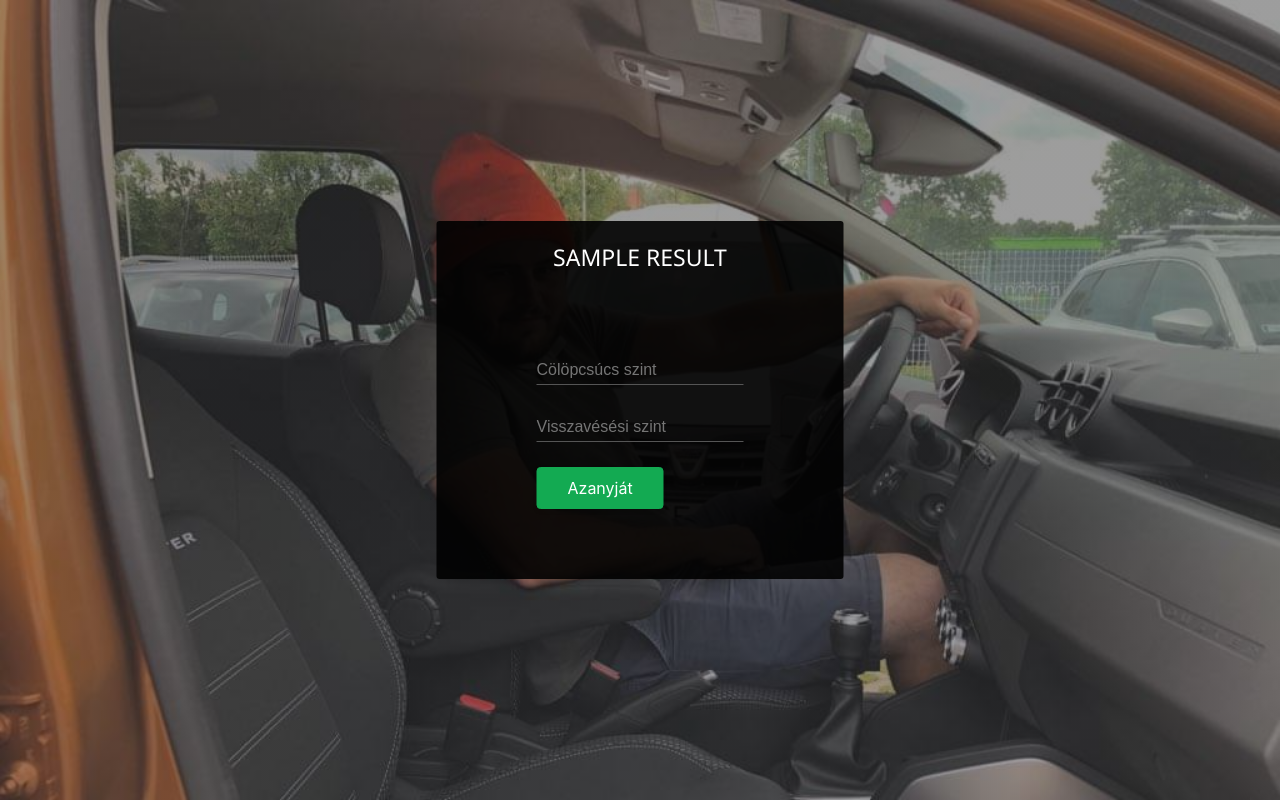
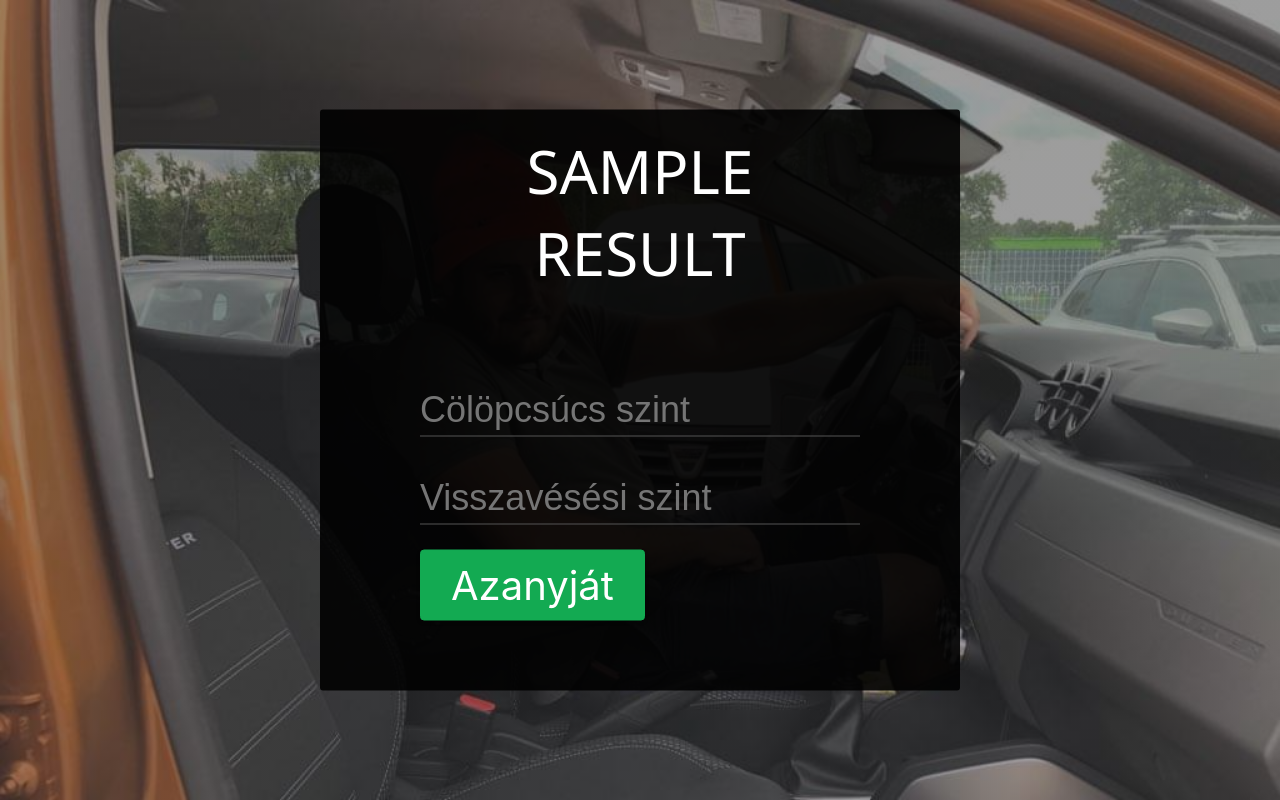
Before and after one commit to farad213/fugro_2, a Django app: template length_calc/templates/length_calc/home.html in a window 1280 px wide. Run offline with Django 4.2, Linux system fonts and the light colour scheme; tables that the repository leaves empty hold one stand-in row (values such as "Sample post"); the template is opened without the code that fills it: values that come from a table or form of the project are taken from there, most other values are stand-ins (such as "Sample title", 1, 10 or a date in 2020).

Commit message:
enlarged font sizes

```diff
--- a/length_calc/static/length_calc/style.css
+++ b/length_calc/static/length_calc/style.css
@@ -22,7 +22,7 @@ body{
 .text-center{
 	color:#fff;
 	text-transform:uppercase;
-    font-size: 23px;
+    font-size: 60px;
     margin: -50px 0 80px 0;
     display: block;
     text-align: center;
@@ -54,8 +54,8 @@ body{
   border-bottom:1px solid #555;
   background:transparent;
   width:100%;
-  padding:8px 0 5px 0;
-  font-size:16px;
+  padding:15px 0 5px 0;
+  font-size:36px;
   color:#fff;
 }
 .input-container input:focus{
@@ -79,7 +79,7 @@ body{
   color: #fff;
   cursor: pointer;
   font-family: "Akzidenz Grotesk BQ Medium", -apple-system, BlinkMacSystemFont, sans-serif;
-  font-size: 16px;
+  font-size: 40px;
   font-weight: 400;
   outline: none;
   outline: 0;
```
Also changed, not shown: 1 other file.
